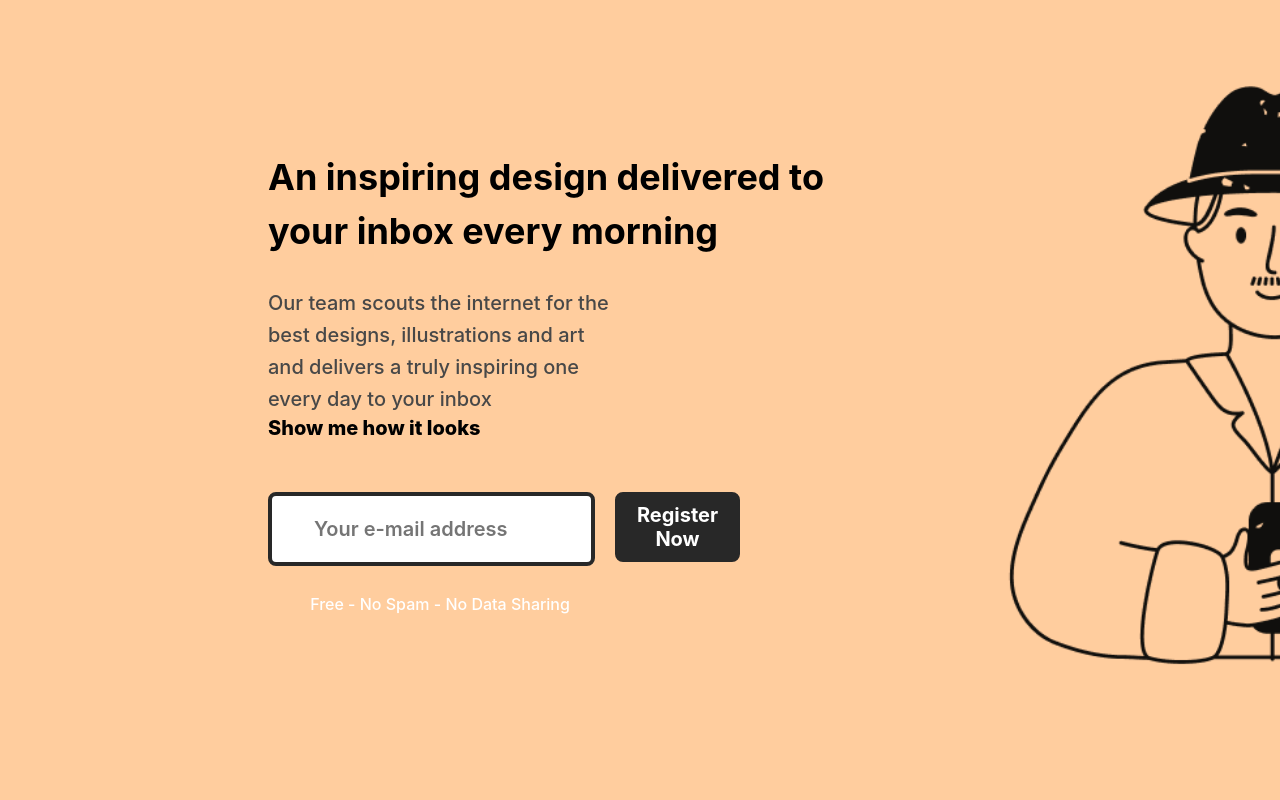
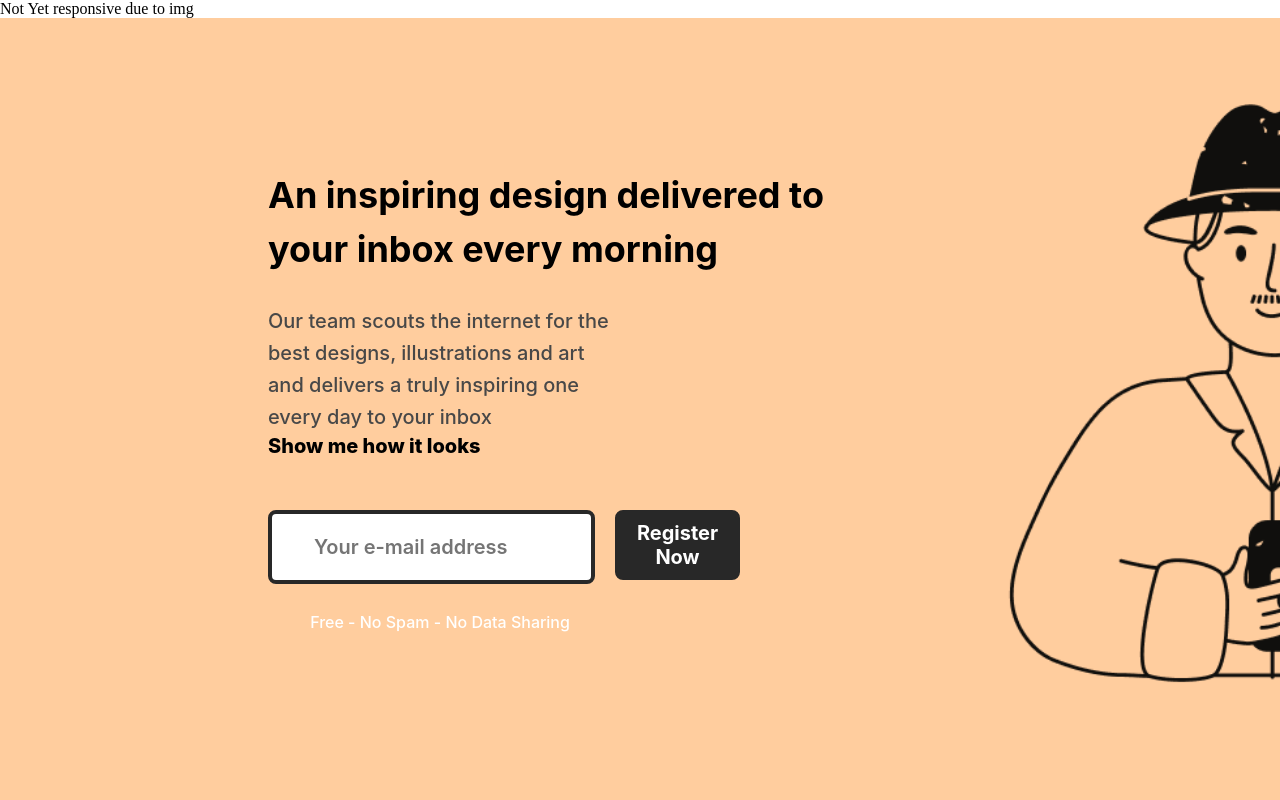
Before and after one commit to Priyanshu-official/PGPCuvette, a plain HTML site: page M-Project-1/index.html in a window 1280 px wide. Shown: the top 800 px of the page. Drawn offline with Linux system fonts and the light colour scheme.

Commit message:
Update index.html

```diff
--- a/M-Project-1/index.html
+++ b/M-Project-1/index.html
@@ -9,6 +9,7 @@
         <link rel="stylesheet" href="./style.css">
     </head>
     <body>
+        <p>Not Yet responsive due to img</p>
         <main class="mainContainer">
             <div class="leftBox">
                 <h1>An inspiring design delivered to your inbox every morning</h1>
```
